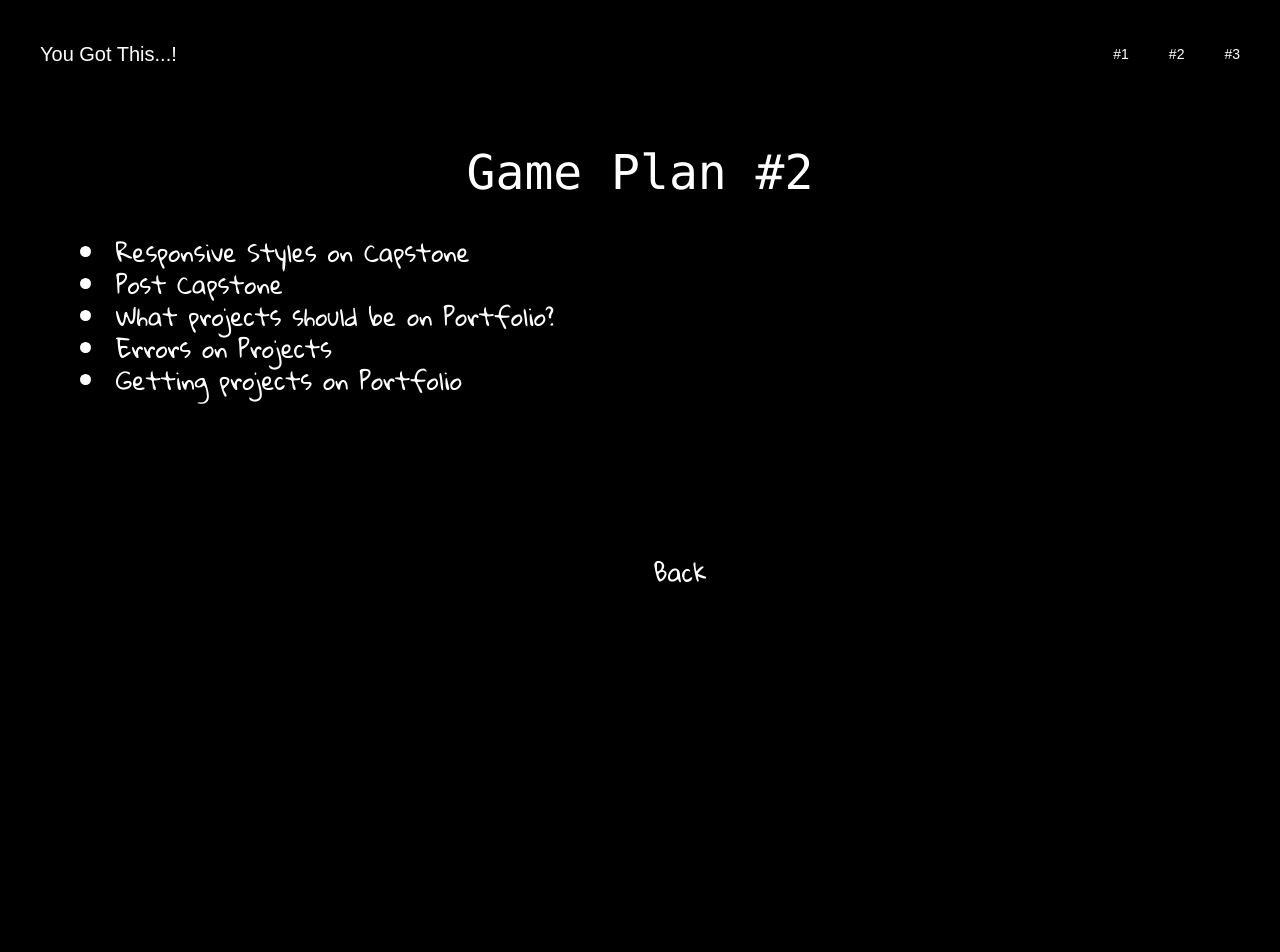
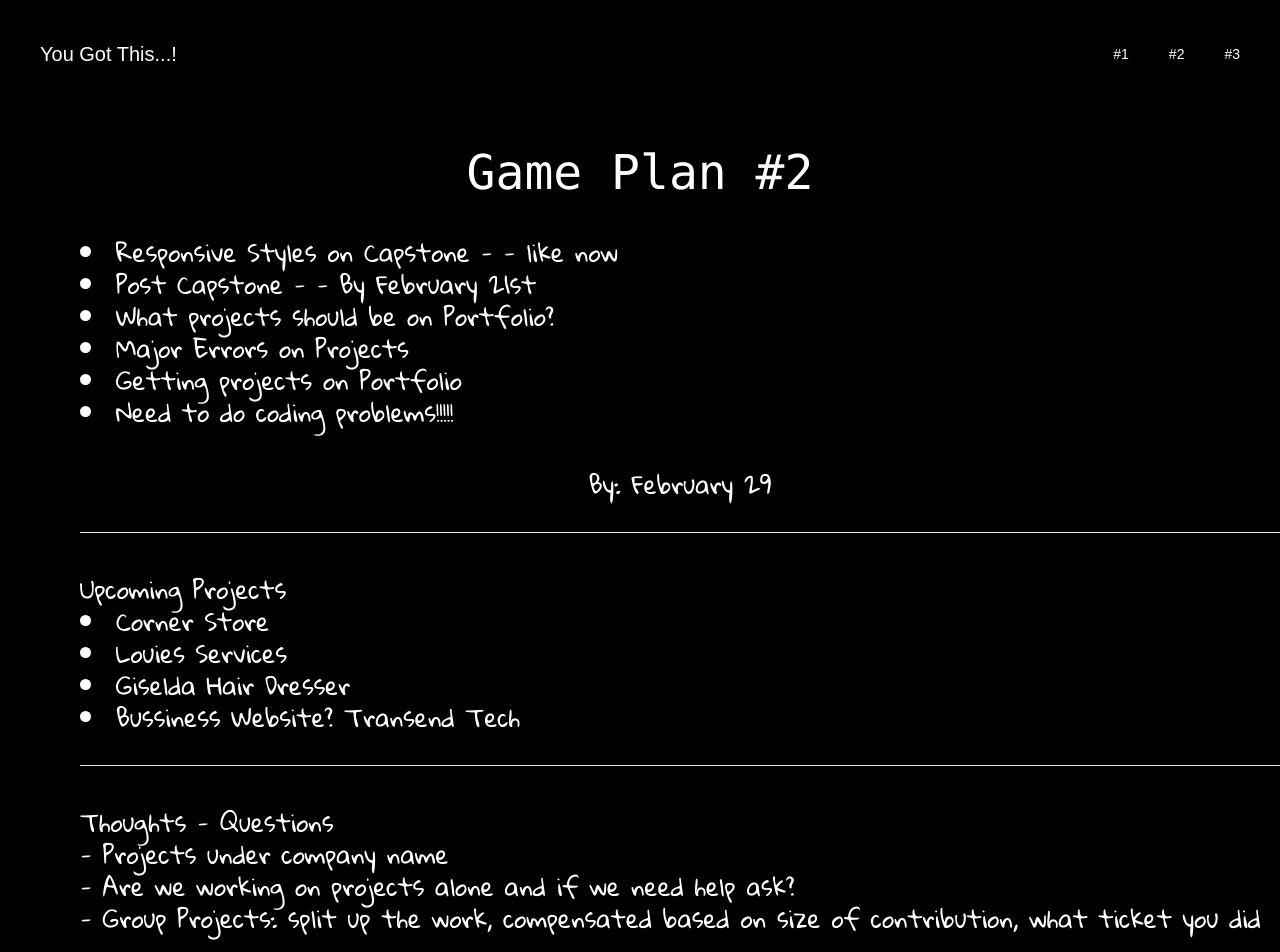
Before and after one commit to Davonne007-TX/game-plan, a React (Vite) app: page /gamePlan2 in a window 1280 px wide. Shown: the top 952 px of the page. Before the commit the page ends 800 px from the top, so only its background shows below. Built offline with nearby package versions, Linux system fonts and the light colour scheme; a web font is replaced by a local one.

Commit message:
needed more questions and needed to add one more to do

```diff
--- a/src/components/GamePlan1.jsx
+++ b/src/components/GamePlan1.jsx
@@ -46,6 +46,7 @@ export default function Home() {
 
       <Gif />
       <MoreExamples />
+
       <div className="my-12 text-center text-4xl font-mono">
         <Link to="/gamePlan2" className="hover:text-pink-400">
           Next Game Plan
--- a/src/components/GamePlan2.jsx
+++ b/src/components/GamePlan2.jsx
@@ -11,12 +11,39 @@ export default function GamePlan2() {
     <section className="mt-20 text-white">
       <h1 className="text-5xl text-center font-mono">Game Plan #2</h1>
       <div className="flex flex-col ml-20 mt-10 text-2xl font-gloria">
-        <li>Responsive Styles on Capstone</li>
-        <li>Post Capstone</li>
+        <li>Responsive Styles on Capstone - - like now</li>
+        <li>Post Capstone - - By February 21st</li>
         <li>What projects should be on Portfolio?</li>
-        <li>Errors on Projects</li>
+        <li>Major Errors on Projects</li>
         <li>Getting projects on Portfolio</li>
-        <button onClick={gamePlan1} className="mt-40 pink-hover">
+        <li>Need to do coding problems!!!!!</li>
+        <p className="text-center mt-10">By: February 29</p>
+        <br />
+        <hr />
+
+        <section className="mt-10">
+          <h2>Upcoming Projects</h2>
+          <li>Corner Store</li>
+          <li>Louies Services</li>
+          <li>Giselda Hair Dresser</li>
+          <li>Bussiness Website? Transend Tech</li>
+          <br />
+        </section>
+
+        <hr />
+        <section>
+          <h3 className="mt-10">Thoughts - Questions</h3>
+          <ul>
+            <li>- Projects under company name</li>
+            <li>- Are we working on projects alone and if we need help ask?</li>
+            <li>
+              - Group Projects: split up the work, compensated based on size of
+              contribution, what ticket you did
+            </li>
+          </ul>
+        </section>
+
+        <button onClick={gamePlan1} className="mt-28 pink-hover">
           Back
         </button>
       </div>
```
